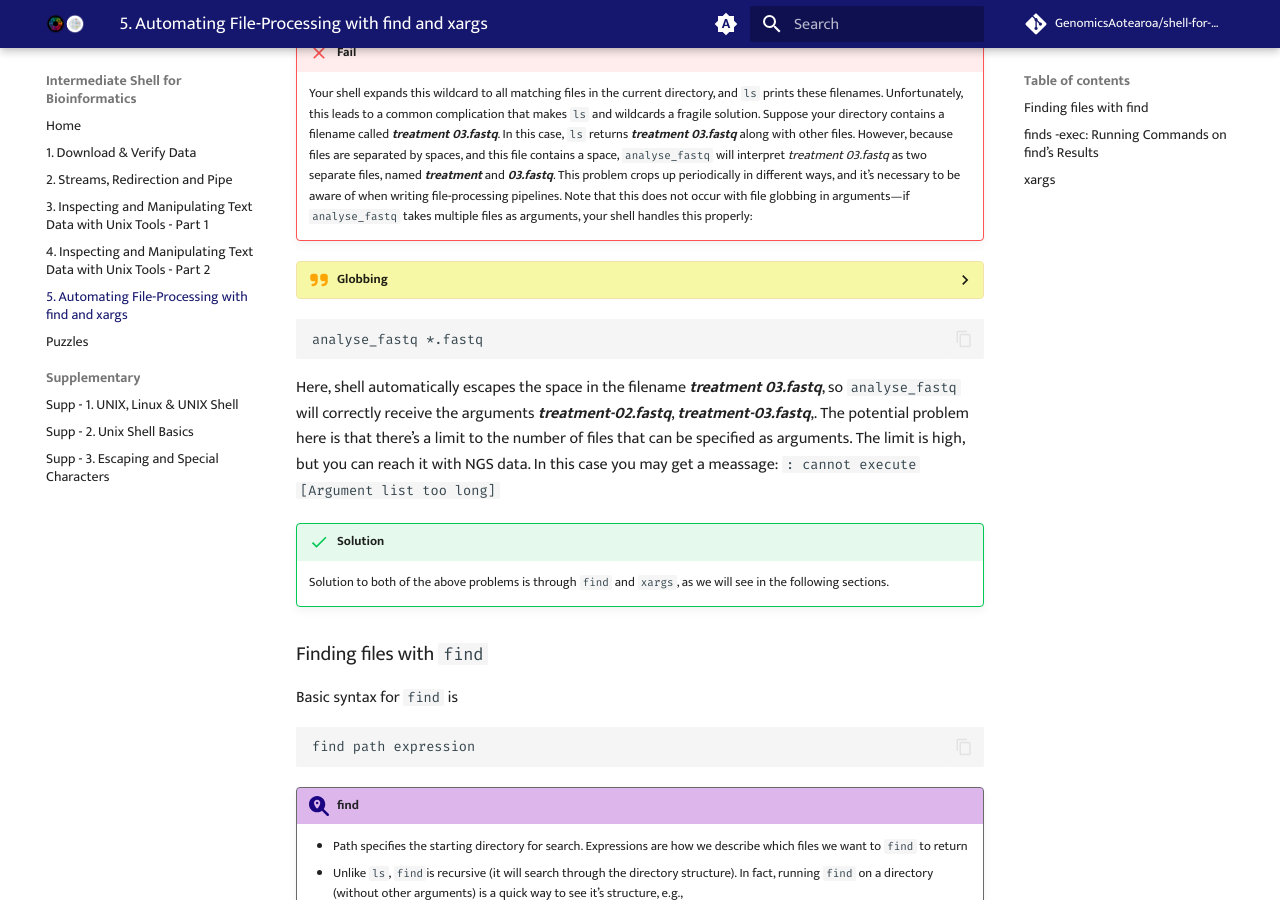
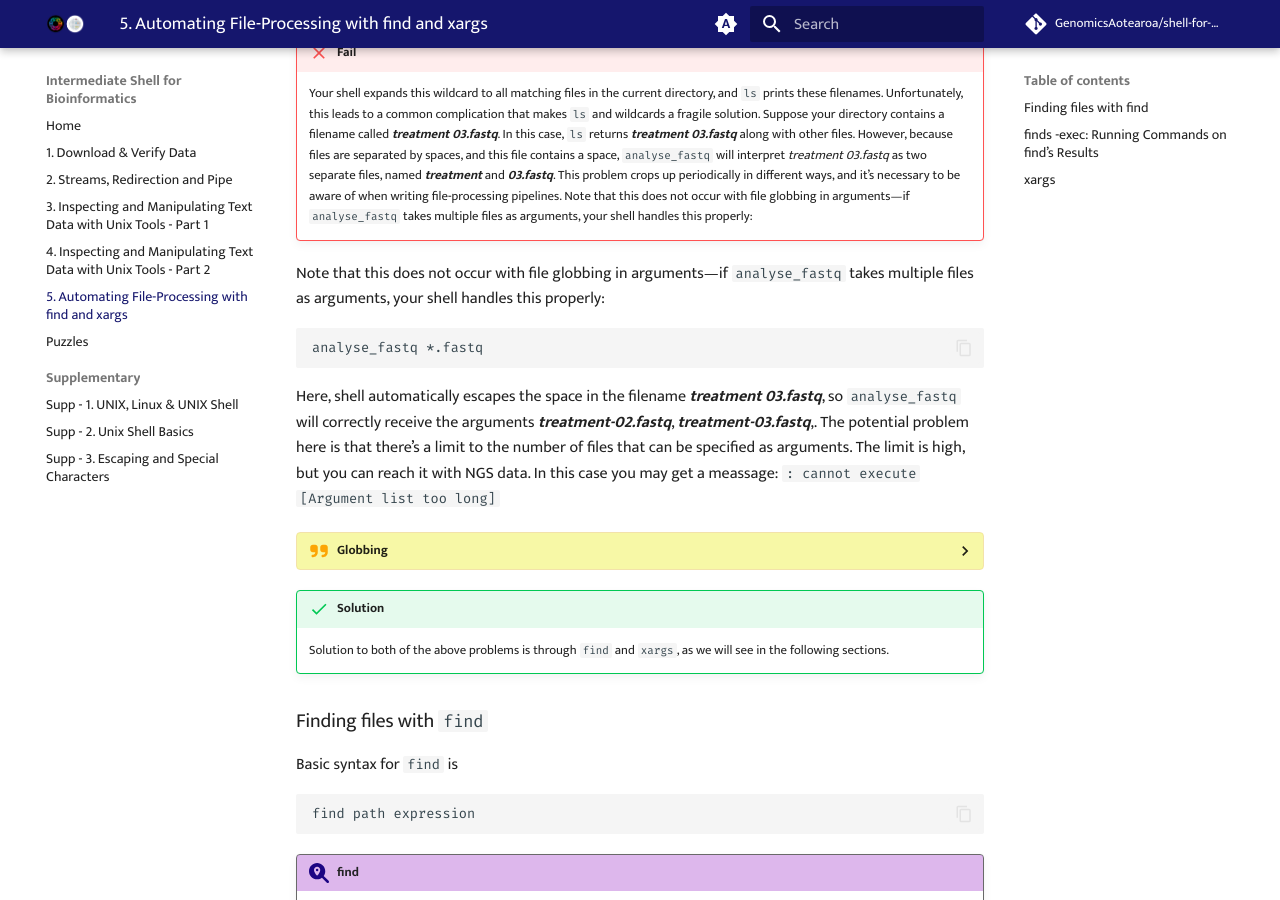
Before and after one commit to GenomicsAotearoa/shell-for-bioinformatics, an MkDocs documentation site: the page built from docs/6_automate_fileprocessing_find_xargs.md, in a window 1280 px wide and 900 px high, scrolled down 407 px. Built offline with MkDocs 1.6.1 and Material for MkDocs 9.7.7, drawn with Linux system fonts in a browser that asks for light colours; comment, search, counter and statistics services are not loaded.

Commit message:
update globbing argument

````diff
--- a/docs/6_automate_fileprocessing_find_xargs.md
+++ b/docs/6_automate_fileprocessing_find_xargs.md
@@ -12,6 +12,11 @@ ls *.fastq | analyse_fastq
 
     Your shell expands this wildcard to all matching files in the current directory, and `ls` prints these filenames. Unfortunately, this leads to a common complication that makes `ls` and wildcards a fragile solution. Suppose your directory contains a filename called ***treatment 03.fastq***. In this case, `ls` returns ***treatment 03.fastq*** along with other files. However, because files are separated by spaces, and this file contains a space, `analyse_fastq` will interpret *treatment 03.fastq* as two separate files, named ***treatment*** and ***03.fastq***. This problem crops up periodically in different ways, and it’s necessary to be aware of when writing file-processing pipelines. Note that this does not occur with file globbing in arguments—if `analyse_fastq` takes multiple files as arguments, your shell handles this properly:
 
+Note that this does not occur with file globbing in arguments—if `analyse_fastq` takes multiple files as arguments, your shell handles this properly:
+```bash
+analyse_fastq *.fastq
+```
+Here, shell automatically escapes the space in the filename ***treatment 03.fastq***, so `analyse_fastq` will correctly receive the arguments ***treatment-02.fastq***, ***treatment-03.fastq***,. The potential problem here is that there’s a limit to the number of files that can be specified as arguments. The limit is high, but you can reach it with NGS data. In this case you may get a meassage: `: cannot execute [Argument list too long]`
 
 ??? quote-right "Globbing"
 
@@ -32,10 +37,7 @@ ls *.fastq | analyse_fastq
 
         - You can use `^` with square bracket to define globbing pattern more specifically. `^` can be used inside or outside of square bracket. `^` is used outside the square bracket to search those contents of the file that starts with a given range of characters. `^`is used inside the square bracket to show all content of the file by highlighting the lines start with a given range of characters .
 
-```bash
-analyse_fastq *.fastq
-```
-Here, shell automatically escapes the space in the filename ***treatment 03.fastq***, so `analyse_fastq` will correctly receive the arguments ***treatment-02.fastq***, ***treatment-03.fastq***,. The potential problem here is that there’s a limit to the number of files that can be specified as arguments. The limit is high, but you can reach it with NGS data. In this case you may get a meassage: `: cannot execute [Argument list too long]`
+
 
 !!! Success "Solution"
 
````
